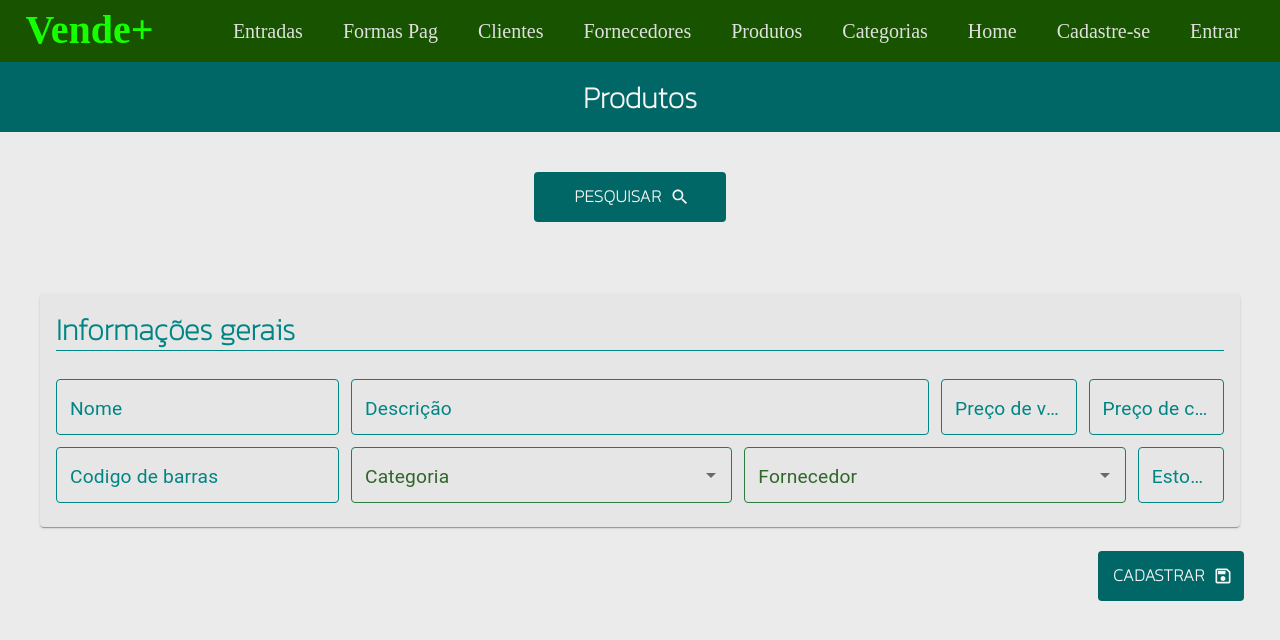
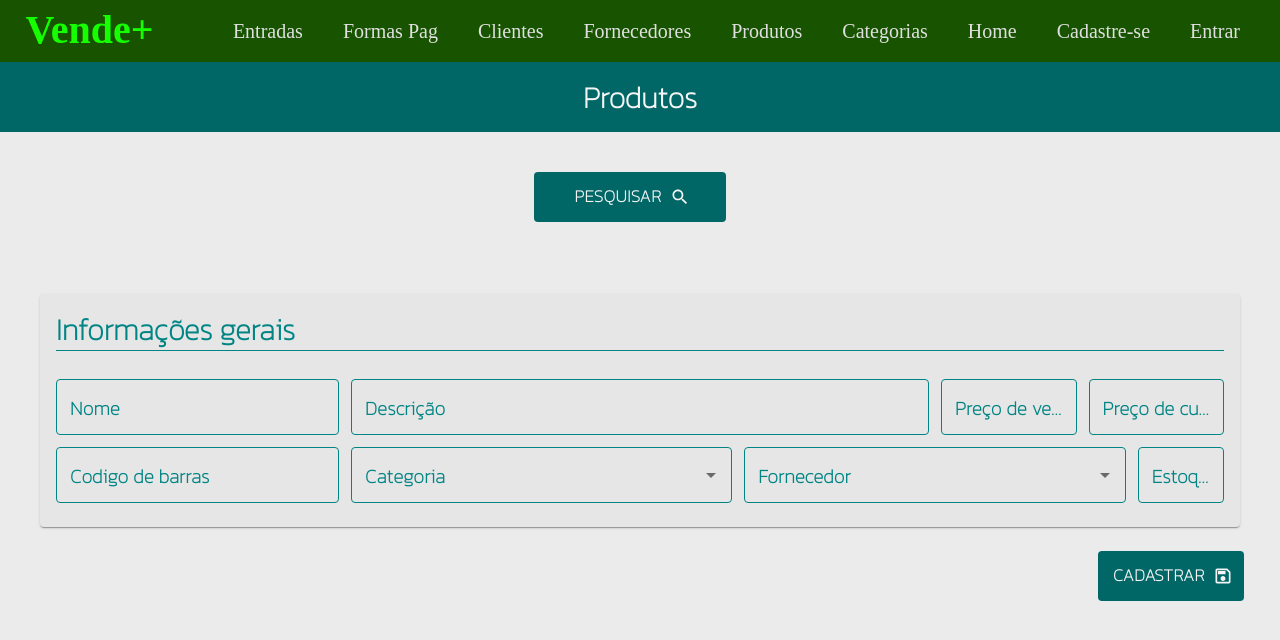
Before and after one commit to lucas-linhares-dev/gerindo-web, a React (Create React App) app: page /produto in a window 1280 px wide. Shown: the top 640 px of the page. Built offline with nearby package versions, Linux system fonts and the light colour scheme; no server answers; a web font is replaced by a local one.

Commit message:
Estilizando componentes + Avançando entrada

```diff
--- a/src/components/AutoComplete/AutoCompleteForm.tsx
+++ b/src/components/AutoComplete/AutoCompleteForm.tsx
@@ -30,14 +30,14 @@ export const AutoCompleteForm = (props: IAutoCompleteForm) => {
 
         if (dataSet.hasOwnProperty('group')) {
             return (
-                <ListSubheader key={dataSet.key} component="div" style={inlineStyle}>
+                <ListSubheader key={dataSet.key} component="div" style={inlineStyle} sx={{fontFamily: "Kanit, sans-serif", fontWeight: 'bold'}}>
                     {dataSet.group}
                 </ListSubheader>
             );
         }
 
         return (
-            <Typography component="li" {...dataSet[0]} noWrap style={inlineStyle}>
+            <Typography component="li" {...dataSet[0]} noWrap style={inlineStyle} sx={{fontFamily: "Kanit, sans-serif", fontWeight: 'bold'}}>
                 {dataSet[0].key}
                 {`#${dataSet[2] + 1} - ${dataSet[1]}`}
             </Typography>
@@ -182,25 +182,22 @@ export const AutoCompleteForm = (props: IAutoCompleteForm) => {
                             <TextField
                                 {...params}
                                 label={props.label}
-                                InputLabelProps={{ style: { color: props.error ? "#e4605e" : "#094b00d1", fontSize: '1.2rem', fontFamily: 'Kanit, sans-serif;'} }}
+                                InputProps={{ ...params.InputProps, style: { textAlign: 'left', fontFamily: "Kanit, sans-serif", fontWeight: 'bold' } }}
+                        InputLabelProps={{ style: { color: props.error ? "#df2320" : "#008584", fontSize: '1.2rem', fontFamily: "Kanit, sans-serif", fontWeight: 'bold' } }}
                         sx={{
-
-                                    "& .MuiInputBase-input.Mui-disabled": {
-                                        WebkitTextFillColor: "#5a5a5a",
-                                    },
                             width: 1,
                             '& .MuiOutlinedInput-root': {
                                 '& fieldset': {
-                                            borderColor: props.error ? "#e4605e" : "#2B7C41",
-                                            borderWidth: 1,
+                                    borderColor: props.error ? "#e20400" : "#008584",
+                                    borderWidth:  1,
                                     fontSize: '1.16rem',
+                                },
+                                '&:hover fieldset': {
+                                    borderColor: props.error ? "#e20400" : "#008584",
 
                                 },
-                                        '&:hover fieldset': {
-                                            borderColor: props.error ? "#e4605e" : "#2B7C41",
-                                        },
                                 '&.Mui-focused fieldset': {
-                                            borderColor: props.error ? "#e4605e" : "#2B7C41",
+                                    borderColor: props.error ? "#e20400" : "#008584",
                                 },
                             },
                             '& input[type=number]': {
--- a/src/components/TextField/TxtFieldForm.tsx
+++ b/src/components/TextField/TxtFieldForm.tsx
@@ -21,8 +21,8 @@ export const TxtFieldForm = ( props : ITxtFieldForm) => {
             render={({ field: { onChange, value } }) => (
                 <>
                     <TextField
-                        inputProps={{ style: { textAlign: 'left' } }}
-                        InputLabelProps={{ style: { color: props.error ? "#df2320" : "#008584", fontSize: '1.2rem', fontFamily: 'Kanit, sans-serif;', font: 'Kanit, sans-serif;' } }}
+                        InputProps={{ style: { textAlign: 'left', fontFamily: 'Kanit, sans-serif', fontWeight: 'bold' } }}
+                        InputLabelProps={{ style: { color: props.error ? "#df2320" : "#008584", fontSize: '1.2rem', fontFamily: 'Kanit, sans-serif', fontWeight: 'bold' } }}
                         sx={{
                             width: 1,
                             '& .MuiOutlinedInput-root': {
--- /dev/null
+++ b/src/components/helpers/getDataHora.tsx
@@ -0,0 +1,34 @@
+const data = new Date()
+
+export function getData() {
+    return data.getFullYear() + '-' + (data.getMonth() + 1 < 10 ? "0" + (data.getMonth() + 1) : (data.getMonth() + 1)) + '-' + (data.getDate() + 1 < 11 ? "0" + (data.getDate()) : (data.getDate()))
+}
+
+export function getHora() {
+    return (data.getHours() < 10 ? '0' : '') + data.getHours() + (data.getMinutes() < 10 ? ':0' : ':') + data.getMinutes()
+}
+
+export function tratarDate(date:Date,separador:string, inverso:boolean){
+    var dia = ''
+    var mes = ''
+    var ano = date.getFullYear().toString()
+
+    if(date.getDate() < 10 ){
+        dia = '0' + date.getDate().toString()
+    }else{
+        dia = date.getDate().toString()
+    }
+
+    if(date.getMonth() < 10){
+        mes = '0' + date.getMonth().toString()
+    }else{
+        mes = date.getMonth().toString()
+    }
+
+    if (inverso === false){
+        return dia + separador + mes + separador + ano
+    }else{
+        return ano + separador + mes + separador + dia
+    }
+
+}
--- a/src/pages/Entrada/EntradaForm.tsx
+++ b/src/pages/Entrada/EntradaForm.tsx
@@ -8,7 +8,7 @@ import { ButtonGeneric } from "../../components/Button/ButtonGeneric";
 import { yupResolver } from "@hookform/resolvers/yup";
 import * as yup from 'yup'
 import { AlertError } from "../../components/helpers/AlertError";
-import { useEffect, useState } from "react";
+import { useEffect, useMemo, useState } from "react";
 import { CategoriaActions } from "../../actions/CategoriaActions";
 import TableGeneric from "../../components/Table/TableGeneric";
 import CheckBoxIcon from '@mui/icons-material/CheckBox';
@@ -24,13 +24,15 @@ import { ProdutoForm } from "./ProdutoForm";
 import { TitlePageGeneric } from "../../components/Typographys/TitlePageGeneric";
 import { TitleCardGeneric } from "../../components/Typographys/TitleCardGeneric";
 import { CardGeneric } from "../../components/Card/CardGeneric";
+import { GetAutoCompleteForm } from "../../components/AutoComplete/GetAutoCompleteForm";
+import { getData } from "../../components/helpers/getDataHora";
 
 export interface EntradaForm {
     codigo: string,
-    nome: string,
+    data: any,
+    fornecedor: number,
+    vlr_total: string,
     descricao: string,
-    data: Date,
-    fornecedor: number,
     produtos: any
 }
 
@@ -38,6 +40,10 @@ export const Entrada = () => {
 
 
     // const entradaActions = entradaActions()
+
+    const [produtos, setProdutos] = useState<any>([])
+
+    const dataAtual = getData()
 
     const [entradaSelecionada, setEntradaSelecionado] = useState<any>(null)
 
@@ -49,21 +55,22 @@ export const Entrada = () => {
     const [cardPesquisar, setCardPesquisar] = useState<boolean>(false)
 
 
-    const initialValues = {
-        codigo: '',
-        nome: '',
-        descricao: '',
-        data: undefined,
-        fornecedor: undefined,
-        produtos: undefined
-    }
+    const initialValues = useMemo(() => {
+        return {
+            codigo: '',
+            descricao: '',
+            data: dataAtual,
+            vlr_total: '',
+            fornecedor: undefined,
+            produtos: undefined
+        }
+    }, [dataAtual])
 
     const validationSchema = yup.object().shape({
-        nome: yup.string()
+        data: yup.string()
+            .required('Campo obrigatório'),
+        vlr_total: yup.string()
             .required("Campo obrigatório")
-            .min(3, 'Mínimo 3 letras'),
-        email: yup.string()
-            .email('E-mail inválido'),
     })
 
     const { setValue, handleSubmit, formState: { errors }, control, reset } = useForm<EntradaForm>({
@@ -73,6 +80,7 @@ export const Entrada = () => {
 
     const onSubmitEntrada = async (data: any) => {
         console.log(data)
+        console.log(produtos)
         //     const confirm = await OpenModalConfirm("Cadastrar entrada?")
         //     if(confirm){
         //         entradaActions.entradaInsert(data).then((res: any) => {
@@ -143,18 +151,21 @@ export const Entrada = () => {
                         <Box sx={{margin: 2, marginTop: 4}}>
                             <CardGeneric title="Dados da entrada">
                                 <Grid container direction={'row'} spacing={1.5} sx={{ marginTop: 1 }}>
-                                    <Grid item  >
-                                        <TxtFieldForm name={"nome"} control={control} label={"Nome"} error={errors.nome?.message} />
+                                    <Grid item  xs={12} md={12} lg={4} xl={4} >
+                                        <TxtFieldForm name={"codigo"} control={control} label={"Codigo"} error={errors.codigo?.message} />
                                     </Grid>
-                                    {/* <Grid item xs={12} md={12} lg={6.5} xl={6.5}>
-                                        <TxtFieldForm name={"email"} control={control} label={"E-mail"} error={errors.email?.message} />
+                                    <Grid item xs={12} md={12} lg={2} xl={2} >
+                                        <TxtFieldForm name={"data"} control={control} label={"Data"} error={errors.data?.message} type={'date'} />
                                     </Grid>
-                                    <Grid item xs={12} md={12} lg={1.5} xl={1.5}>
-                                        <TxtFieldForm name={"telefone"} control={control} label={"Telefone"} error={errors.telefone?.message} />
+                                    <Grid item xs={12} md={12} lg={4} xl={4} >
+                                        <GetAutoCompleteForm label={"Fornecedor"} name={"fornecedor"} control={control} selector={fornecedorSelector} optionLabel={"nome"} />
                                     </Grid>
-                                    <Grid item xs={12} md={12} lg={1} xl={1}>
-                                        <TxtFieldForm name={"cpf"} control={control} label={"CPF"} error={errors.cpf?.message} />
-                                    </Grid> */}
+                                    <Grid item xs={12} md={12} lg={2} xl={2} >
+                                        <TxtFieldForm name={"vlr_total"} control={control} label={"Vlr. total"} error={errors.vlr_total?.message} />
+                                    </Grid>
+                                    <Grid item xs={12} md={12} lg={12} xl={12} >
+                                        <TxtFieldForm name={"descricao"} control={control} label={"Descricao"} error={errors.descricao?.message} />
+                                    </Grid>
                                 </Grid>
                             </CardGeneric>
                         </Box>
@@ -164,11 +175,10 @@ export const Entrada = () => {
                                 <ButtonGeneric title={'cadastrar'} />
                             </Box>
                         </Grid>
-
-                        <ProdutoForm />
                     </Grid>
                 </Grid>
             </form>
+            <ProdutoForm setProdutos={setProdutos} />
         </div >
     )
 }
```
Also changed, not shown: src/pages/Entrada/ProdutoForm.tsx (+27 -8 lines). Lines whose indentation alone changed are shown as unchanged.
